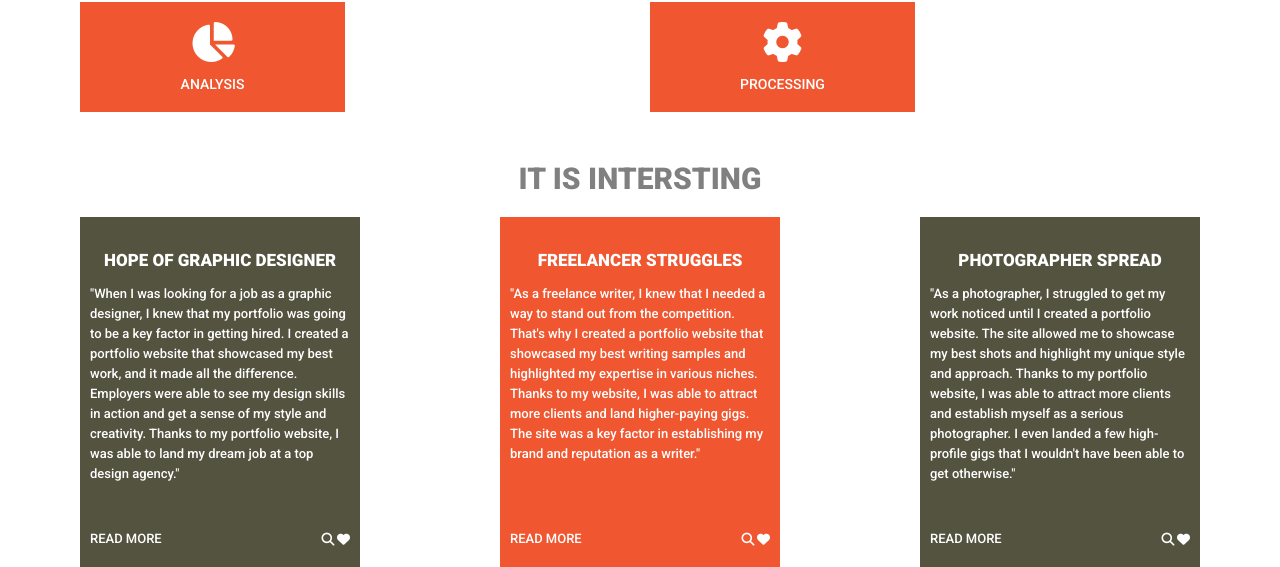
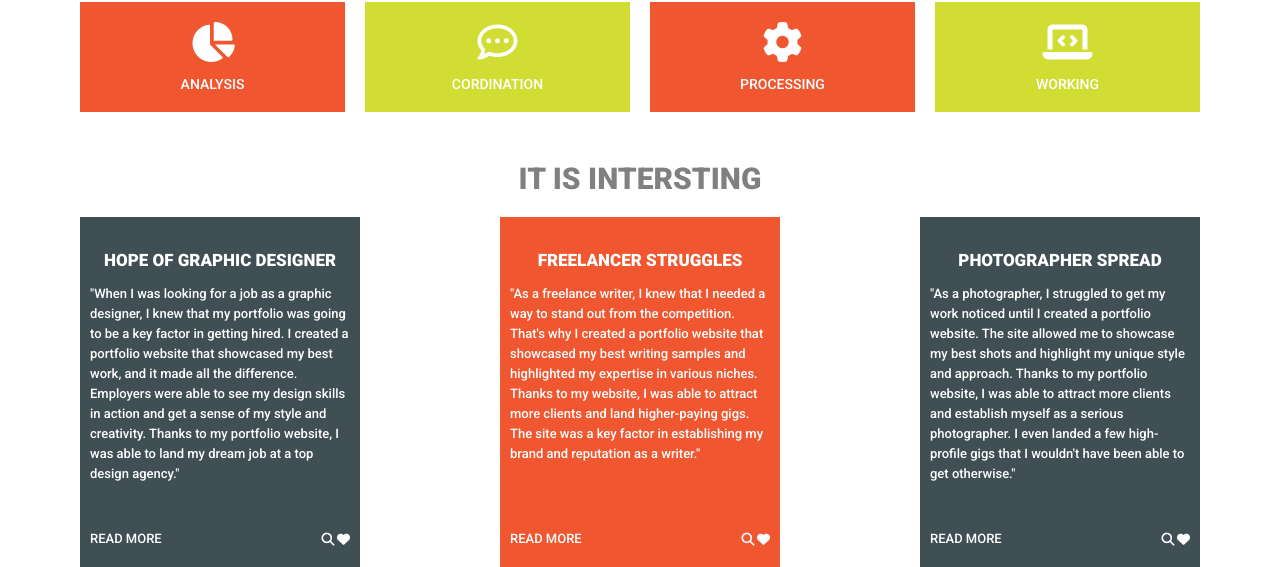
Before and after one commit to 7-hamo/Techlogo, a website built with Parcel: page index.html in a window 1280 px wide. Shown: the part 566-1133 px from the top of the page. Built offline with nearby package versions, Linux system fonts and the light colour scheme.

Commit message:
last changes

```diff
--- a/styles/css.css
+++ b/styles/css.css
@@ -207,7 +207,10 @@ text-align: center;
     margin-top: 5rem;
 }
 .card--grey{
-    background-color: #545340;
+    background-color: #404f54;
+}
+.card--green{
+    background-color: var(--green-color);
 }
 .card--red{
     background-color: #f0562f;
```
